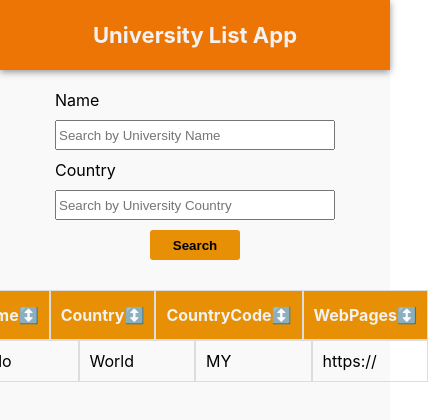
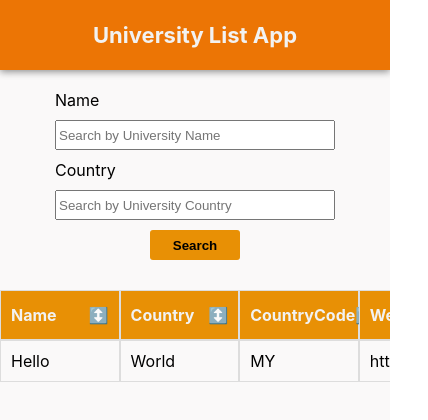
Before and after one commit to RashCD/my-university-app, a React (Create React App) app in the folder client/: page / in a window 390 px wide. Shown: the top 420 px of the page, 428 px wide, since content can reach past the window. Built offline with nearby package versions, Linux system fonts and the light colour scheme.

Commit message:
making table responsive when screen is small

```diff
--- a/client/src/assets/styles/components/Table.module.scss
+++ b/client/src/assets/styles/components/Table.module.scss
@@ -1,6 +1,12 @@
 table {
   border-collapse: collapse;
   width: 100%;
+  display: block;
+  max-width: -moz-fit-content;
+  max-width: fit-content;
+  margin: 0 auto;
+  overflow-x: auto;
+  white-space: nowrap;
 }
 
 table {
@@ -12,6 +18,7 @@ table {
     justify-content: space-between;
     align-items: center;
     padding: 10px;
+    min-width: 100px;
   }
 
   tr {
```
